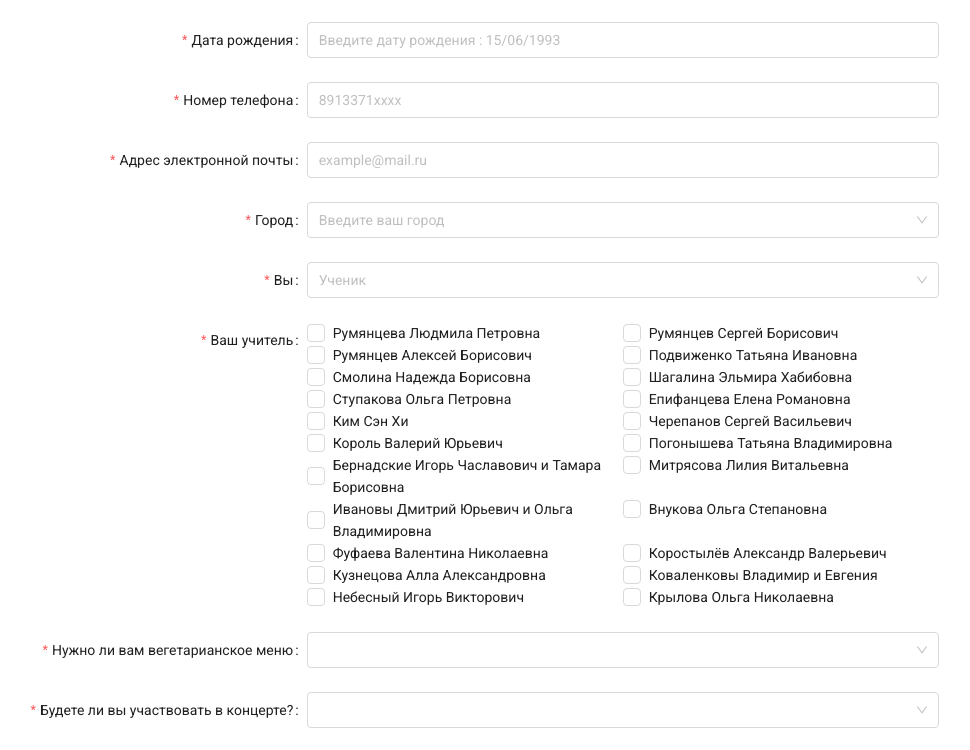
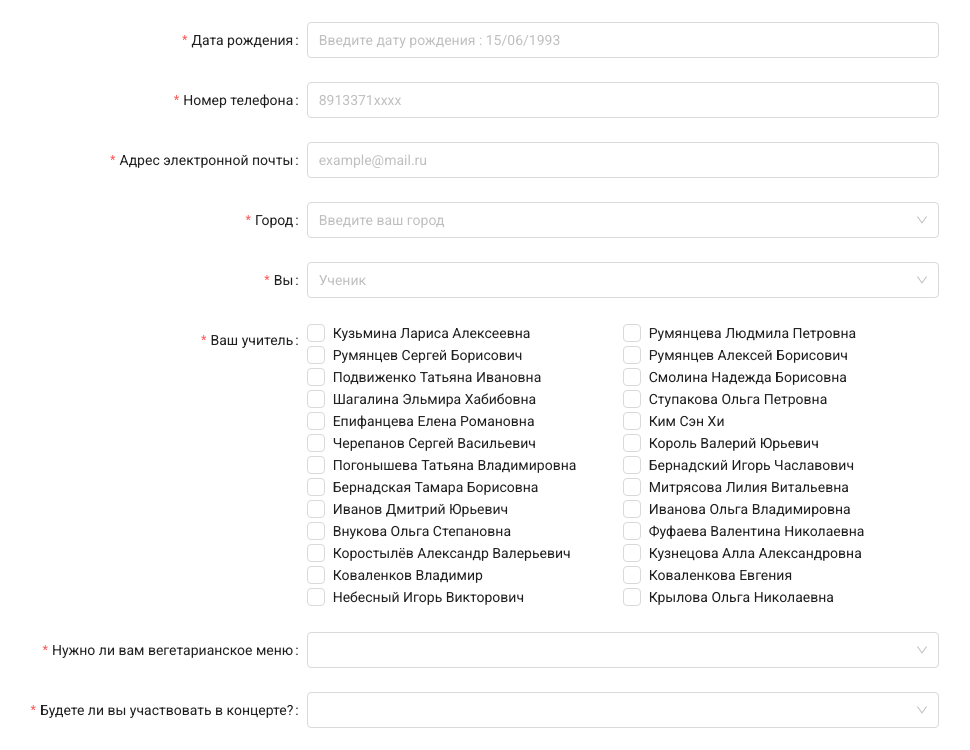
Before and after one commit to Vasyah/seminar-frontend, a React (Create React App) app: page / in a window 1280 px wide. Shown: the part 504-1254 px from the top of the page, without its empty margins (228-1198 px from the left). Built offline with nearby package versions, Linux system fonts and the light colour scheme.

Commit message:
- update teachers

```diff
--- a/src/modules/RegistrationForm/components/RegistrationFormContainer.tsx
+++ b/src/modules/RegistrationForm/components/RegistrationFormContainer.tsx
@@ -13,6 +13,7 @@ export const RegistrationFormContainer: FC<IRegistrationFormContainer> = ({
   setLoading,
 }: IRegistrationFormContainer) => {
   const teachers: Pick<ITeachers, 'name'>[] = [
+    { name: 'Кузьмина Лариса Алексеевна' },
     { name: 'Румянцева Людмила Петровна' },
     { name: 'Румянцев Сергей Борисович' },
     { name: 'Румянцев Алексей Борисович' },
@@ -21,20 +22,21 @@ export const RegistrationFormContainer: FC<IRegistrationFormContainer> = ({
     { name: 'Шагалина Эльмира Хабибовна' },
     { name: 'Ступакова Ольга Петровна' },
     { name: 'Епифанцева Елена Романовна' },
-    { name: 'Ким Сэн Хи\n' },
+    { name: 'Ким Сэн Хи' },
     { name: 'Черепанов Сергей Васильевич' },
     { name: 'Король Валерий Юрьевич' },
     { name: 'Погонышева Татьяна Владимировна' },
-    {
-      name: 'Бернадские Игорь Чаславович и Тамара Борисовна',
-    },
+    { name: 'Бернадский Игорь Чаславович' },
+    { name: 'Бернадская Тамара Борисовна' },
     { name: 'Митрясова Лилия Витальевна' },
-    { name: 'Ивановы Дмитрий Юрьевич и Ольга Владимировна' },
+    { name: 'Иванов Дмитрий Юрьевич' },
+    { name: 'Иванова  Ольга Владимировна' },
     { name: 'Внукова Ольга Степановна' },
     { name: 'Фуфаева Валентина Николаевна' },
     { name: 'Коростылёв Александр Валерьевич' },
     { name: 'Кузнецова Алла Александровна' },
-    { name: 'Коваленковы Владимир и Евгения' },
+    { name: 'Коваленков Владимир' },
+    { name: 'Коваленкова Евгения' },
     { name: 'Небесный Игорь Викторович' },
     { name: 'Крылова Ольга Николаевна' },
   ];
--- a/src/modules/RegistrationForm/helpers/getRegistrationTemplate.ts
+++ b/src/modules/RegistrationForm/helpers/getRegistrationTemplate.ts
@@ -59,12 +59,15 @@ export const getRegistrationTemplate = (user: IUser): string => {
   const paymentAttention = `<p style='font-size:17px'>Для подтверждения участия в Семинаре, необходимо произвести <b style='color: red;text-decoration:underline'>оплату до 10 марта 2023г.</b>, по указанным реквизитам:</p>`;
   const paymentType = getPaymentType(user.town);
 
+  const price = 8100;
+
   const template = getTemplate(
     user,
     coordinator,
     paymentAttention,
     paymentType,
     isTeacher,
+    price,
   );
 
   return template;
```
Also changed, not shown: src/modules/RegistrationForm/helpers/getTemplate.ts (+2 -1 lines).
